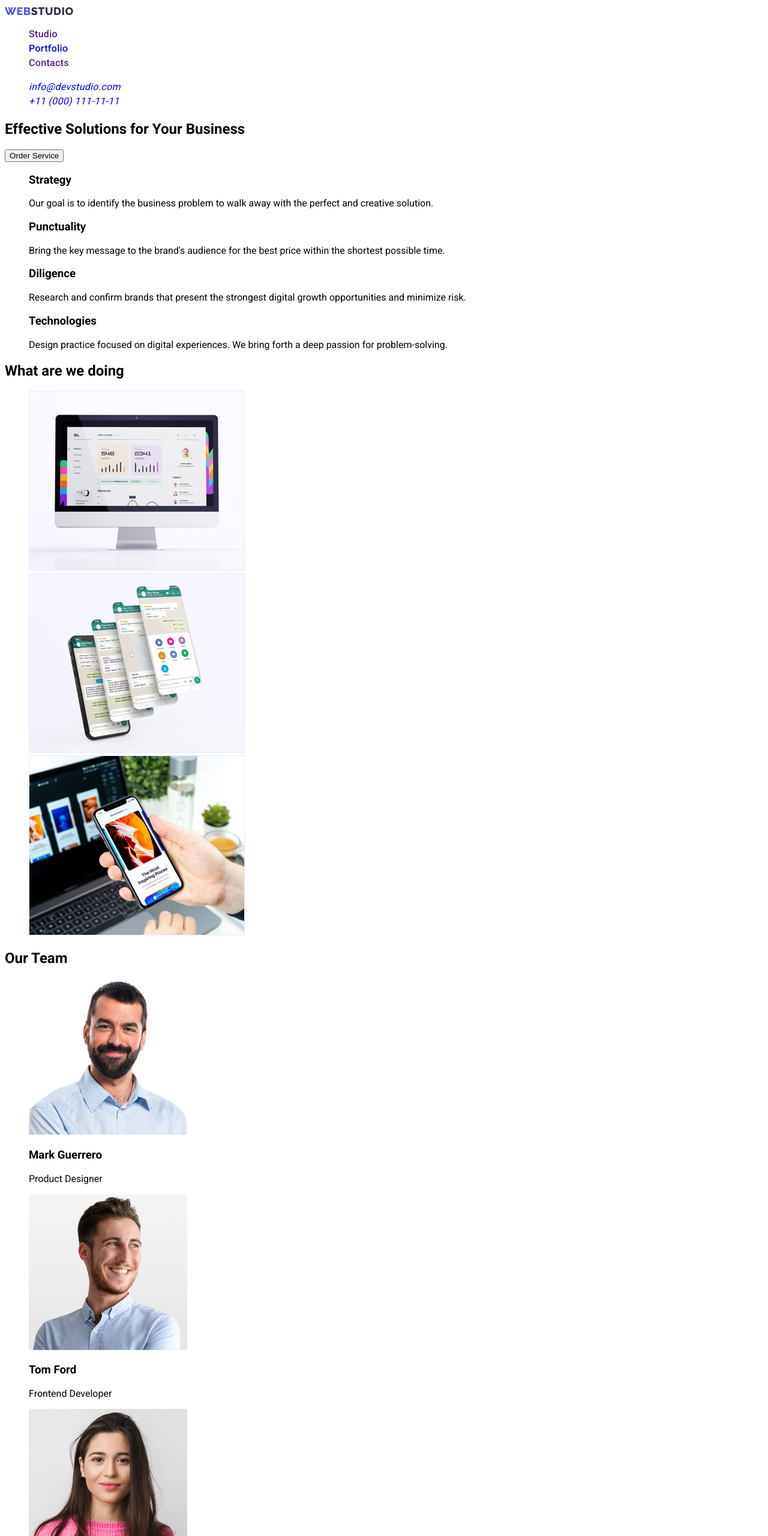
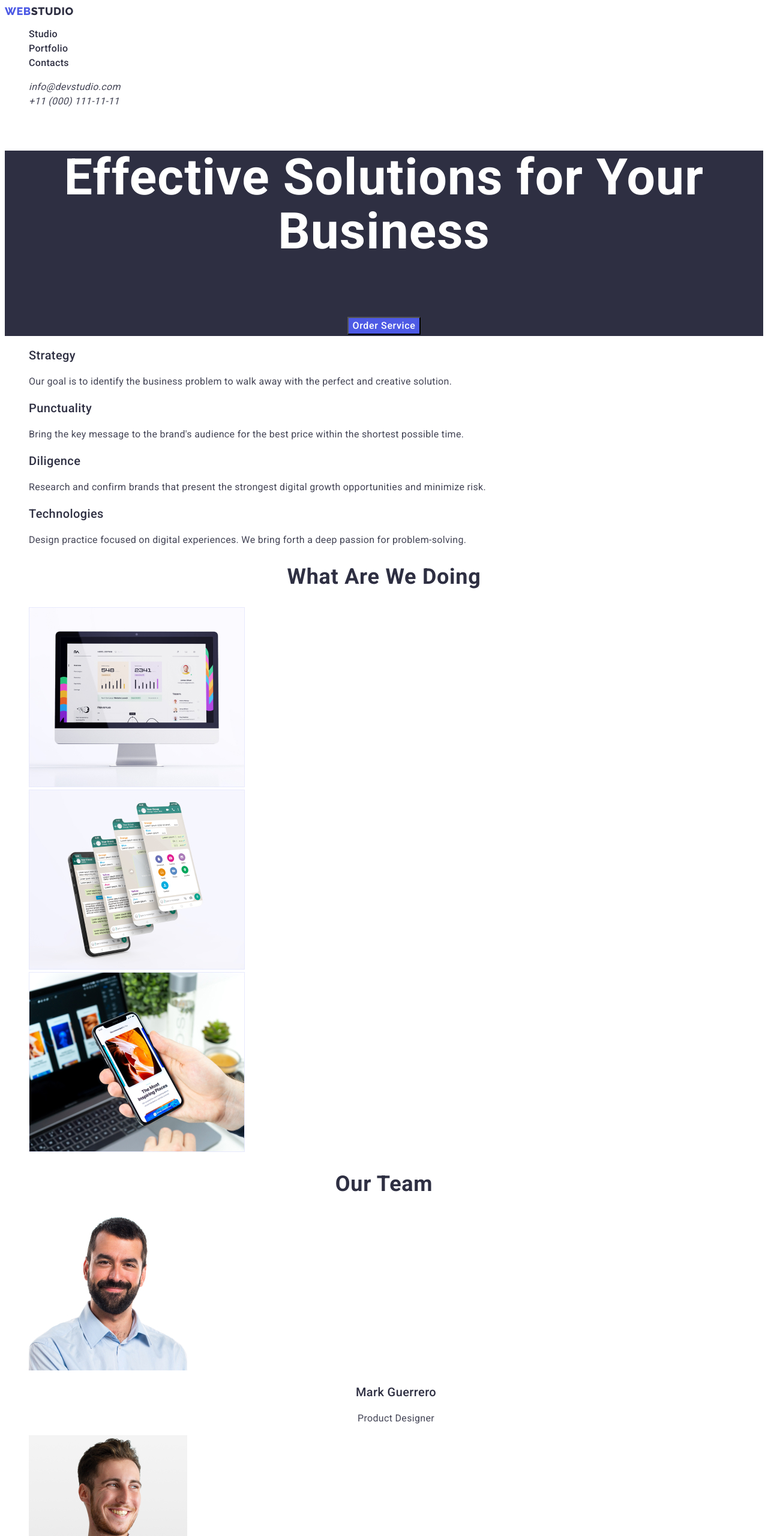
Before and after one commit to AnnnnnnK/goit-markup-hw-02, a plain HTML site: page index.html in a window 1280 px wide. Shown: the top 2560 px of the page at 60% size. Drawn offline with Linux system fonts and the light colour scheme.

Commit message:
finished hw

```diff
--- a/css/styles.css
+++ b/css/styles.css
@@ -5,7 +5,9 @@
 
   /* Colors */
   --primary-color: #2e2f42;
+  /* SLATE */
   --secondary-color: #434455;
+  --txt-btn-color: #4d5ae5;
   --accent-txt-color: #404bbf;
   --accent-bg-color: #404bbf;
   --light-txt-cl: #ffffff;
@@ -59,6 +61,8 @@ body {
 .header-nav-list {
 }
 .header-nav-item {
+}
+.menu-link {
   font-family: var(--primary-font);
   font-weight: 500;
   font-size: 16px;
@@ -66,17 +70,30 @@ body {
   letter-spacing: 0.02em;
   color: var(--primary-color);
 }
+
+.menu-link:hover,
+.menu-link:focus {
+  color: var(--accent-txt-color);
+  text-decoration: underline;
+}
 .header-address {
 }
 .header-address-list {
+}
+.header-address-mail {
+}
+
+.contacts {
   font-family: var(--primary-font);
-  font-weight: 400;
   font-size: 16px;
   line-height: 1.5;
   letter-spacing: 0.02em;
   color: var(--secondary-color);
 }
-.header-address-mail {
+
+.contacts:hover,
+.contacts:focus {
+  color: var(--accent-txt-color);
 }
 
 /**
@@ -85,10 +102,34 @@ body {
   |============================
 */
 .hero {
+  font-family: var(--primary-font);
+  font-weight: 700;
+  font-size: 56px;
+  line-height: 1.07;
+  text-align: center;
+  letter-spacing: 0.02em;
+  background-color: var(--primary-color);
+
+  color: #ffffff;
 }
 .hero-title {
 }
 .hero-btn {
+  font-family: var(--primary-font);
+  font-weight: 500;
+  font-size: 16px;
+  line-height: 1.5;
+  align-items: center;
+  letter-spacing: 0.04em;
+  cursor: pointer;
+  color: #ffffff;
+  background: #4d5ae5;
+}
+
+.hero-btn:hover,
+.hero-btn:focus {
+  background-color: var(--accent-bg-color);
+  color: #ffffff;
 }
 /**
   |============================
@@ -102,8 +143,19 @@ body {
 .benefits-item {
 }
 .benefits-title {
+  font-family: var(--primary-font);
+  font-weight: 500;
+  font-size: 20px;
+  line-height: 1.2;
+  letter-spacing: 0.02em;
+  color: var(--primary-color);
 }
 .benefits-desc {
+  font-family: var(--primary-font);
+  font-size: 16px;
+  line-height: 1.5;
+  letter-spacing: 0.02em;
+  color: var(--secondary-color);
 }
 
 /**
@@ -115,6 +167,14 @@ body {
 .about {
 }
 .about-title {
+  font-family: var(--primary-font);
+  font-weight: 700;
+  font-size: 36px;
+  line-height: 1.11;
+  text-align: center;
+  letter-spacing: 0.02em;
+  text-transform: capitalize;
+  color: var(--primary-color);
 }
 .about-list {
 }
@@ -132,6 +192,14 @@ body {
 .team {
 }
 .team-title {
+  font-family: var(--primary-font);
+  font-weight: 700;
+  font-size: 36px;
+  line-height: 1.11;
+  text-align: center;
+  letter-spacing: 0.02em;
+  text-transform: capitalize;
+  color: var(--primary-color);
 }
 .team-list {
 }
@@ -140,8 +208,21 @@ body {
 .team-img {
 }
 .team-subtitle {
+  font-family: var(--primary-font);
+  font-weight: 500;
+  font-size: 20px;
+  line-height: 1.2;
+  text-align: center;
+  letter-spacing: 0.02em;
+  color: var(--primary-color);
 }
 .team-desc {
+  font-family: var(--primary-font);
+  font-size: 16px;
+  line-height: 1.5;
+  text-align: center;
+  letter-spacing: 0.02em;
+  color: var(--secondary-color);
 }
 
 /**
@@ -157,6 +238,21 @@ body {
 .filters-item {
 }
 .filters-btn {
+  font-family: var(--primary-font);
+  font-weight: 500;
+  font-size: 16px;
+  line-height: 1.5;
+  align-items: center;
+  text-align: center;
+  letter-spacing: 0.04em;
+
+  color: var(--txt-btn-color);
+}
+
+.filters-btn:hover,
+.filters-btn:focus {
+  background-color: var(--accent-bg-color);
+  color: var(--light-txt-cl);
 }
 
 /**
@@ -176,8 +272,19 @@ body {
 .projects-img {
 }
 .projects-title {
+  font-family: var(--primary-font);
+  font-weight: 500;
+  font-size: 20px;
+  line-height: 1.2;
+  letter-spacing: 0.02em;
+  color: var(--primary-color);
 }
 .projects-subtitle {
+  font-family: var(--primary-font);
+  font-size: 16px;
+  line-height: 1.5;
+  letter-spacing: 0.02em;
+  color: var(--secondary-color);
 }
 
 /**
@@ -187,8 +294,25 @@ body {
 */
 
 .footer {
+  background: var(--primary-color);
 }
 .footer-logo {
 }
 .footer-desc {
+  font-family: var(--primary-font);
+  font-size: 16px;
+  line-height: 1.5;
+  letter-spacing: 0.02em;
+  color: #f4f4fd;
 }
+
+.logotype-light {
+  font-family: var(--secondary-font);
+  font-weight: 800;
+  font-size: 18px;
+  line-height: 1.17;
+  align-items: center;
+  letter-spacing: 0.03em;
+  text-transform: uppercase;
+  color: #f4f4fd;
+}
--- a/index.html
+++ b/index.html
@@ -20,21 +20,21 @@
         <a href="./index.html" class="logo link">Web<span class="logotype">Studio</span></a>
 
         <ul class="header-nav-list list">
-          <li class="header-nav-item"><a class="link" href="">Studio</a></li>
+          <li class="header-nav-item"><a class="menu-link link" href="./index.html">Studio</a></li>
           <li class="header-nav-item">
-            <a class="link" href="./portfolio.html">Portfolio</a>
+            <a class="menu-link link" href="./portfolio.html">Portfolio</a>
           </li>
-          <li class="header-nav-item"><a class="link" href="">Contacts</a></li>
+          <li class="header-nav-item"><a class="menu-link link" href="">Contacts</a></li>
         </ul>
       </nav>
 
       <address class="header-address">
         <ul class="header-address-list list">
           <li class="header-address-mail">
-            <a class="link" href="mailto:info@devstudio.com">info@devstudio.com</a>
+            <a class="contacts link" href="mailto:info@devstudio.com">info@devstudio.com</a>
           </li>
           <li class="header-address-mail">
-            <a class="link" href="tel:+110001111111">+11 (000) 111-11-11</a>
+            <a class="contacts link" href="tel:+110001111111">+11 (000) 111-11-11</a>
           </li>
         </ul>
       </address>
@@ -166,7 +166,7 @@
     </main>
     <!-- Footer section -->
     <footer class="footer">
-      <a  class="footer-logo link" href="./index.html">WebStudio</a>
+      <a  class="logo link" href="./index.html">Web<span class="logotype-light">Studio</span></a>
       <p class="footer-desc">
         Increase the flow of customers and sales for your business with digital
         marketing & growth solutions.
```
Also changed, not shown: portfolio.html (+7 -7 lines).
